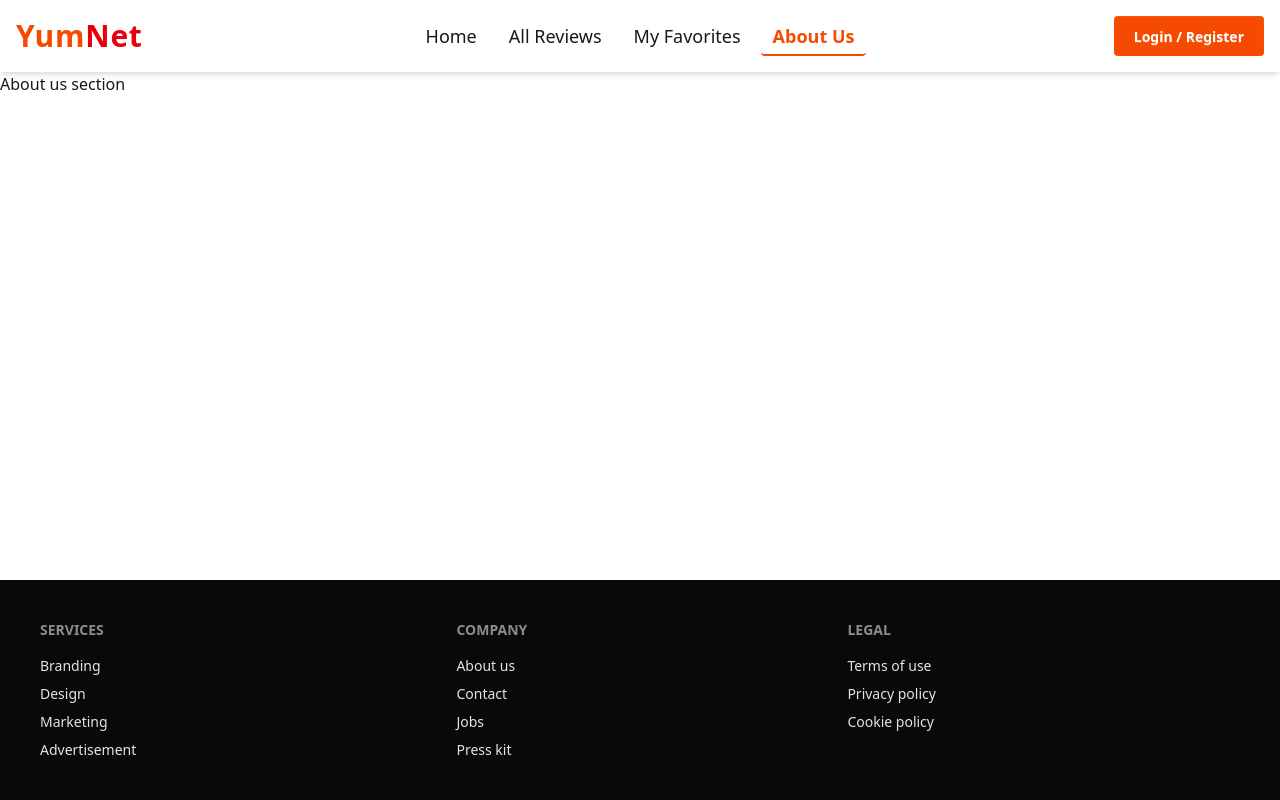
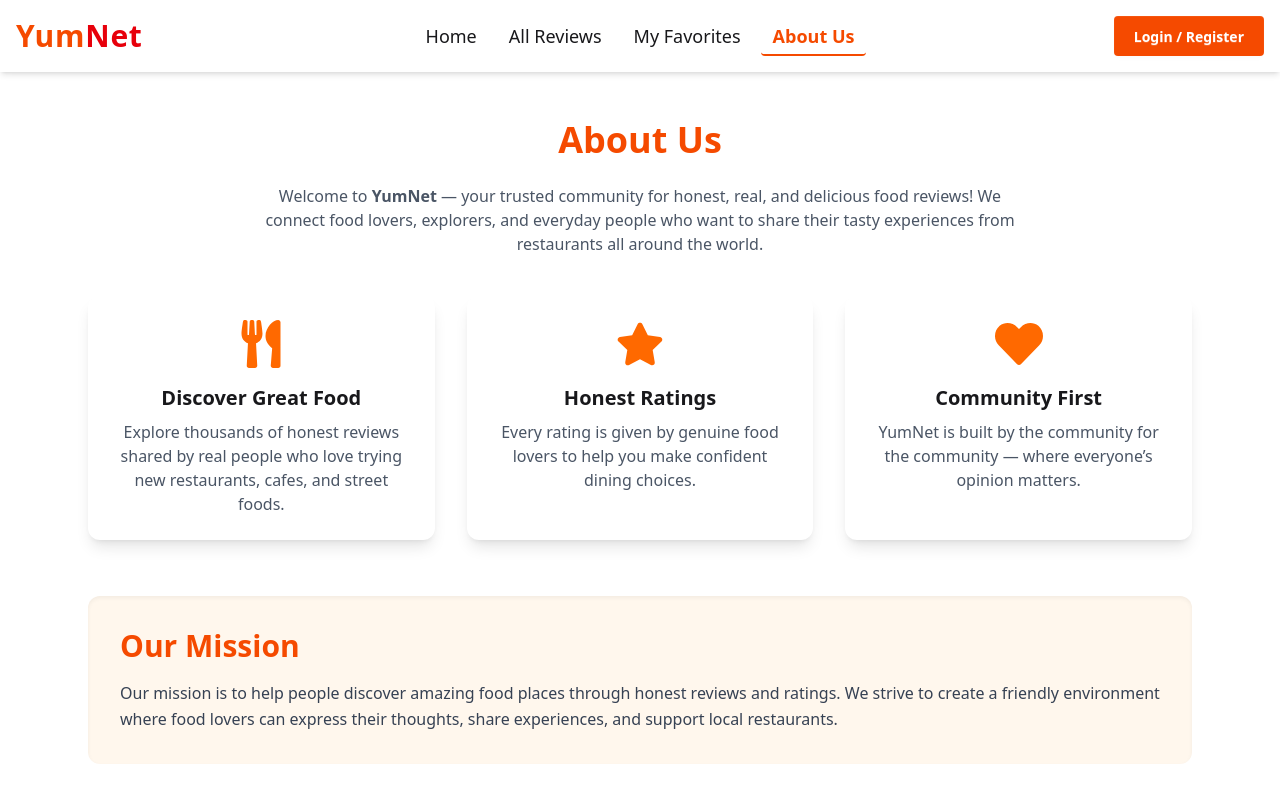
Before and after one commit to tahmid-codes-it/assignment-10-client, a React (Vite) app: page /about-us in a window 1280 px wide. Shown: the top 800 px of the page. Built offline with nearby package versions, Linux system fonts and the light colour scheme; no server answers.

Commit message:
completed about us section

```diff
--- a/src/pages/AboutUs.jsx
+++ b/src/pages/AboutUs.jsx
@@ -1,11 +1,74 @@
-import React from 'react';
+import React from "react";
+import { FaStar, FaUtensils, FaHeart } from "react-icons/fa";
 
 const AboutUs = () => {
-    return (
-        <div>
-            <h1>About us section</h1>
+  return (
+    <div className="max-w-6xl mx-auto px-6 py-12">
+      {/* Heading */}
+      <h1 className="text-4xl font-bold text-center text-orange-600 mb-6">
+        About Us
+      </h1>
+
+      {/* Intro Paragraph */}
+      <p className="text-center text-gray-600 max-w-3xl mx-auto mb-10">
+        Welcome to <span className="font-semibold">YumNet</span> — your trusted
+        community for honest, real, and delicious food reviews!
+        We connect food lovers, explorers, and everyday people who want to share
+        their tasty experiences from restaurants all around the world.
+      </p>
+
+      {/* Main Content Grid */}
+      <div className="grid grid-cols-1 md:grid-cols-3 gap-8">
+
+        {/* Card 1 */}
+        <div className="bg-white shadow-lg p-6 rounded-xl text-center hover:shadow-2xl transition">
+          <FaUtensils className="text-orange-500 text-5xl mx-auto mb-4" />
+          <h3 className="text-xl font-bold mb-2">Discover Great Food</h3>
+          <p className="text-gray-600">
+            Explore thousands of honest reviews shared by real people who
+            love trying new restaurants, cafes, and street foods.
+          </p>
         </div>
-    );
+
+        {/* Card 2 */}
+        <div className="bg-white shadow-lg p-6 rounded-xl text-center hover:shadow-2xl transition">
+          <FaStar className="text-orange-500 text-5xl mx-auto mb-4" />
+          <h3 className="text-xl font-bold mb-2">Honest Ratings</h3>
+          <p className="text-gray-600">
+            Every rating is given by genuine food lovers to help you make
+            confident dining choices.
+          </p>
+        </div>
+
+        {/* Card 3 */}
+        <div className="bg-white shadow-lg p-6 rounded-xl text-center hover:shadow-2xl transition">
+          <FaHeart className="text-orange-500 text-5xl mx-auto mb-4" />
+          <h3 className="text-xl font-bold mb-2">Community First</h3>
+          <p className="text-gray-600">
+            YumNet is built by the community for the community — where everyone’s
+            opinion matters.
+          </p>
+        </div>
+
+      </div>
+
+      {/* Our Mission */}
+      <div className="mt-14 bg-orange-50 p-8 rounded-xl shadow-inner">
+        <h2 className="text-3xl font-bold text-orange-600 mb-4">Our Mission</h2>
+        <p className="text-gray-700 leading-relaxed">
+          Our mission is to help people discover amazing food places through
+          honest reviews and ratings. We strive to create a friendly environment
+          where food lovers can express their thoughts, share experiences, and
+          support local restaurants.
+        </p>
+      </div>
+
+      {/* Footer line */}
+      <p className="text-center text-gray-500 text-sm mt-10">
+        © {new Date().getFullYear()} YumNet — All Rights Reserved.
+      </p>
+    </div>
+  );
 };
 
 export default AboutUs;
```
